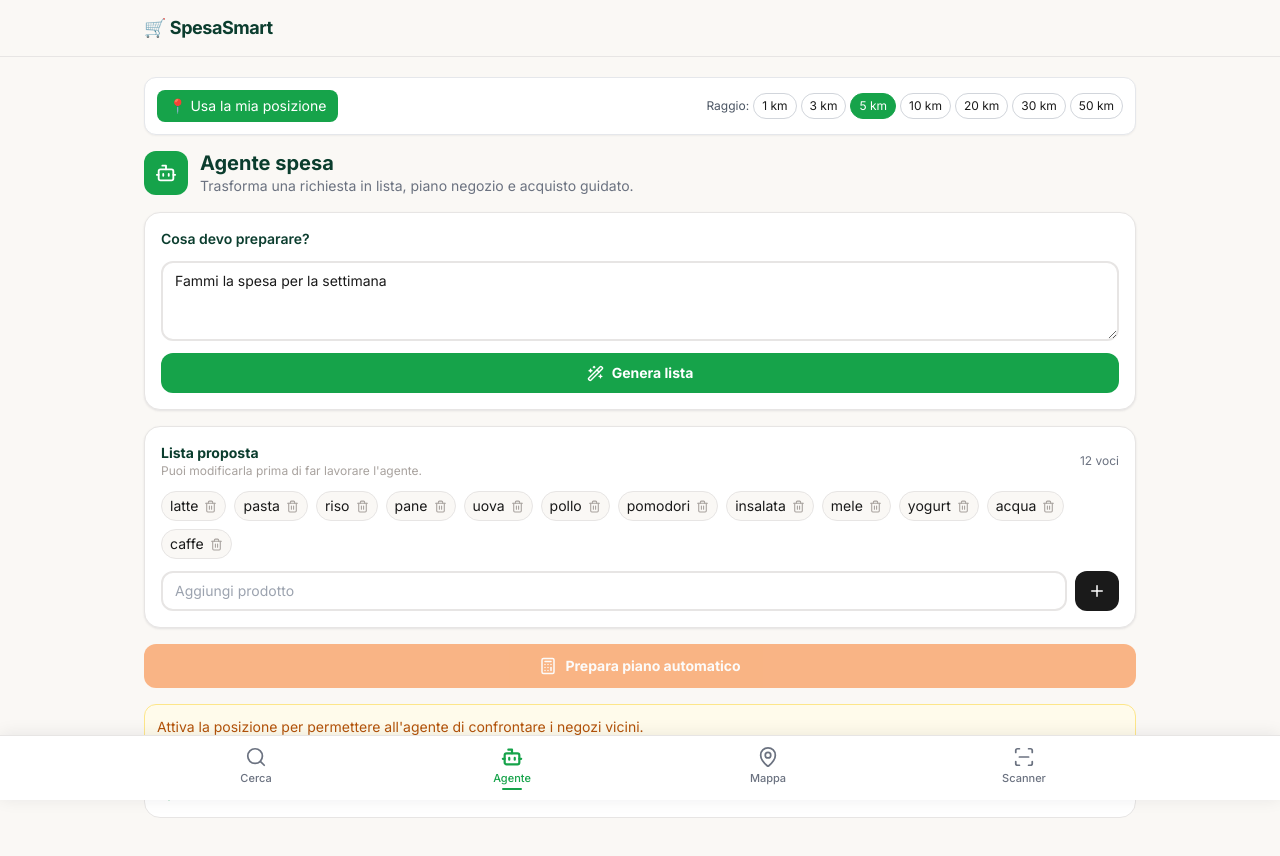
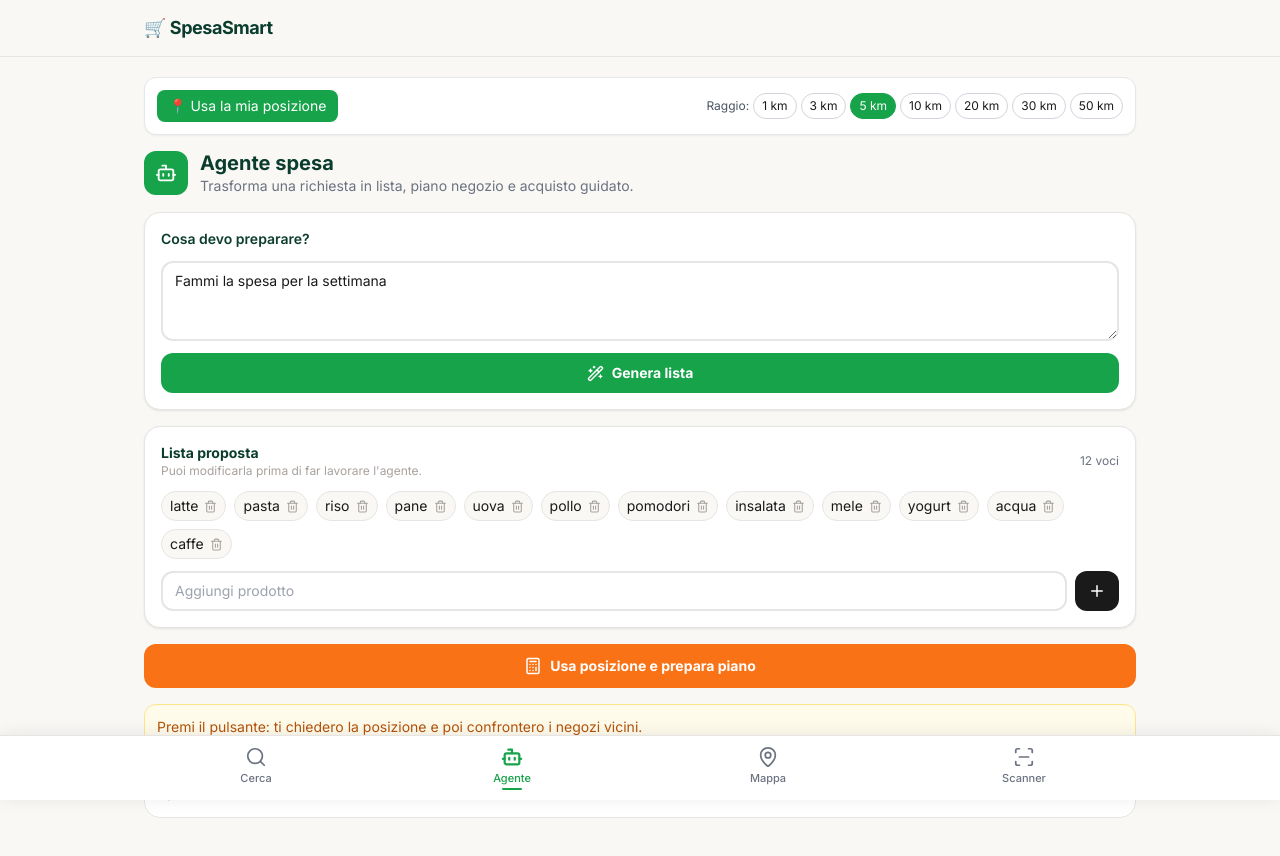
Before and after one commit to Paris769/spesasmart, a Next.js app in the folder frontend/: page /agente in a window 1280 px wide. Shown: the top 856 px of the page. Built offline with nearby package versions, Linux system fonts and the light colour scheme; no server answers.

Commit message:
Fix shopping agent location flow

```diff
--- a/frontend/app/agente/page.tsx
+++ b/frontend/app/agente/page.tsx
@@ -84,7 +84,7 @@ function parseRequest(text: string): AgentItem[] {
 }
 
 export default function AgentePage() {
-  const { location, radiusKm } = useAppStore();
+  const { location, radiusKm, setLocation } = useAppStore();
   const [prompt, setPrompt] = useState("Fammi la spesa per la settimana");
   const [items, setItems] = useState<AgentItem[]>(() => parseRequest("spesa per la settimana"));
   const [manualItem, setManualItem] = useState("");
@@ -119,15 +119,42 @@ export default function AgentePage() {
     setResult(null);
   };
 
+  const requestCurrentLocation = () =>
+    new Promise<{ lat: number; lng: number; label: string }>((resolve, reject) => {
+      if (!navigator.geolocation) {
+        reject(new Error("Geolocalizzazione non supportata"));
+        return;
+      }
+
+      navigator.geolocation.getCurrentPosition(
+        (pos) =>
+          resolve({
+            lat: pos.coords.latitude,
+            lng: pos.coords.longitude,
+            label: "Posizione attuale",
+          }),
+        () => reject(new Error("Posizione non disponibile")),
+        { timeout: 10000, maximumAge: 60000 }
+      );
+    });
+
   const runAgent = async () => {
-    if (!location || items.length === 0) return;
+    if (items.length === 0) return;
     setLoading(true);
     setError(null);
     try {
-      const plan = await optimizeQuick(items, location.lat, location.lng, radiusKm);
+      let activeLocation = location;
+      if (!activeLocation) {
+        activeLocation = await requestCurrentLocation();
+        setLocation(activeLocation);
+      }
+
+      const plan = await optimizeQuick(items, activeLocation.lat, activeLocation.lng, radiusKm);
       setResult(plan);
     } catch {
-      setError("Non sono riuscito a preparare il piano. Riprova tra poco.");
+      setError(
+        "Non sono riuscito a preparare il piano. Attiva la posizione e riprova."
+      );
     } finally {
       setLoading(false);
     }
@@ -216,21 +243,21 @@ export default function AgentePage() {
 
       <button
         onClick={runAgent}
-        disabled={!location || items.length === 0 || loading}
+        disabled={items.length === 0 || loading}
         className="inline-flex items-center justify-center gap-2 bg-secondary text-white px-4 py-3 rounded-xl text-sm font-bold disabled:opacity-50 active:scale-[0.99] transition"
       >
         {loading ? (
           <>Calcolo in corso...</>
         ) : (
           <>
-            <Calculator size={18} /> Prepara piano automatico
+            <Calculator size={18} /> {location ? "Prepara piano automatico" : "Usa posizione e prepara piano"}
           </>
         )}
       </button>
 
       {!location && (
         <p className="text-sm text-amber-700 bg-amber-50 border border-amber-200 rounded-xl p-3">
-          Attiva la posizione per permettere all'agente di confrontare i negozi vicini.
+          Premi il pulsante: ti chiedero la posizione e poi confrontero i negozi vicini.
         </p>
       )}
 
```
